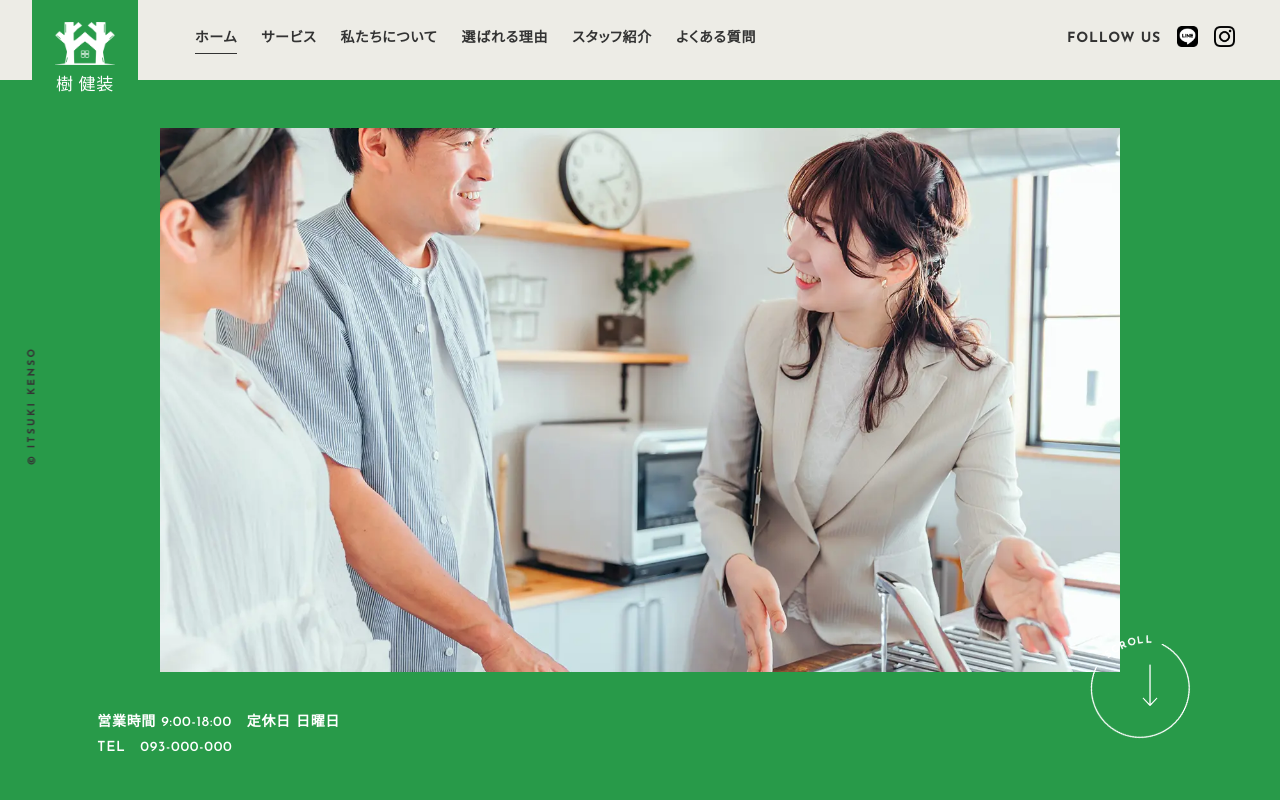
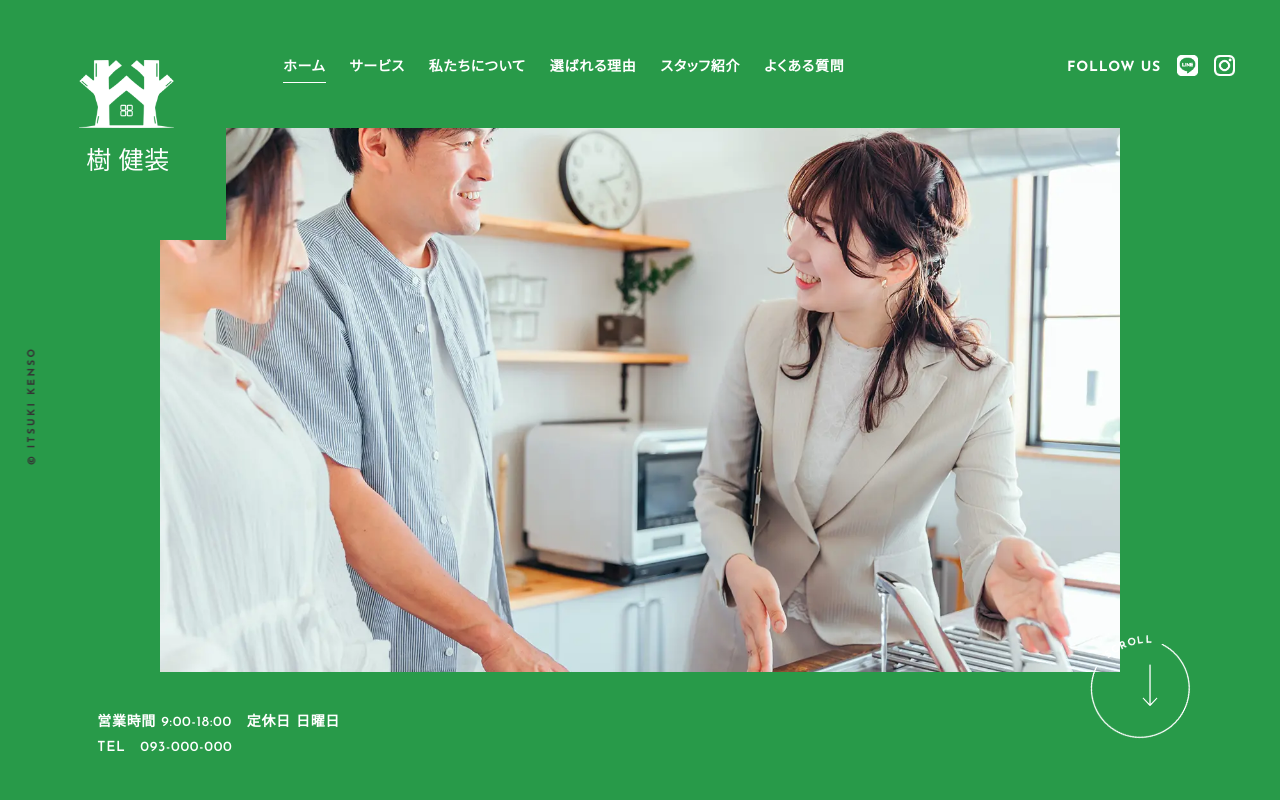
Before and after one commit to ringo-117/itsuki-kenso, a plain HTML site: page index.html in a window 1280 px wide. Shown: the top 800 px of the page. Drawn offline with nearby package versions, Linux system fonts and the light colour scheme; a web font is replaced by a local one.

Commit message:
update-03　調整

```diff
--- a/css/style.css
+++ b/css/style.css
@@ -638,10 +638,14 @@ body {
   /*==============================================================
     　　ヘッダー
   ==============================================================*/
-  /* ====================  ================== */
   .header .list-box {
     display: flex;
     padding: 0 45px;
   }
+  /* ==================== フッター ================== */
+
+  .footer .info-box {
+    grid-template-columns: 380px auto;
+  }
 
 }
--- a/index.html
+++ b/index.html
@@ -26,8 +26,8 @@
       rel="stylesheet"
       href="https://cdn.jsdelivr.net/npm/swiper@11/swiper-bundle.min.css"
     />
-    <link rel="stylesheet" href="css/style.css?v=1.5">
-    <link rel="stylesheet" href="css/index.css?v=1.7">
+    <link rel="stylesheet" href="css/style.css?v=1.6">
+    <link rel="stylesheet" href="css/index.css?v=1.8">
   </head>
 
   <body>
@@ -355,6 +355,6 @@
 
     <!-- slider -->
     <script src="js/slider.js"></script>
-    <script src="js/main.js?v=1.0"></script>
+    <script src="js/main.js?v=1.1"></script>
   </body>
 </html>
--- a/js/main.js
+++ b/js/main.js
@@ -79,39 +79,94 @@
 // ===================================================
 // ヘッダースクロール（スタイル変化）
 // ===================================================
-document.addEventListener('DOMContentLoaded', function () {
-  const header = document.querySelector('.tb-nav .header');
-  const trigger = document.querySelector('.trigger-header');
+// document.addEventListener('DOMContentLoaded', function () {
+  // const header = document.querySelector('.tb-nav .header');
+  // const trigger = document.querySelector('.trigger-header');
 
-  const headerObserver = new IntersectionObserver(
-    function (entries) {
-      if (entries[0].isIntersecting) {
-        header.classList.remove('scrolled');
-      } else {
-        header.classList.add('scrolled');
-      }
-    },
-    { threshold: 0 }
-  );
+//   const headerObserver = new IntersectionObserver(
+//     function (entries) {
+//       if (entries[0].isIntersecting) {
+//         header.classList.remove('scrolled');
+//       } else {
+//         header.classList.add('scrolled');
+//       }
+//     },
+//     { threshold: 0 }
+//   );
 
-  if (trigger) {
-    headerObserver.observe(trigger);
-  }
+//   if (trigger) {
+//     headerObserver.observe(trigger);
+//   }
 
 
-  // 初回強制チェック（レンダリング後に一度だけ）
-  setTimeout(() => {
-    const rect = trigger.getBoundingClientRect();
-    const isInView = rect.top < window.innerHeight && rect.bottom >= 0;
+//   // 初回強制チェック（レンダリング後に一度だけ）
+//   setTimeout(() => {
+//     const rect = trigger.getBoundingClientRect();
+//     const isInView = rect.top < window.innerHeight && rect.bottom >= 0;
 
-    if (isInView) {
+//     if (isInView) {
+//       header.classList.remove('scrolled');
+//     } else {
+//       header.classList.add('scrolled');
+//     }
+//   }, 100); // 100msほど待つことでレイアウト確定を待つ
+// });
+
+
+
+
+
+
+// const hero = document.querySelector('.sec-top');
+// const options = { rootMargin: '-50px 0px 0px 0px' }; // ヒーロー終わりに微調整
+
+// const observer = new IntersectionObserver(entries => {
+//   if (entries[0].isIntersecting) {
+//     header.classList.add('scrolled');
+//   } else {
+//     header.classList.remove('scrolled');
+//   }
+// }, options);
+
+// observer.observe(hero);
+
+
+
+
+
+
+// ==============================
+// ヘッダースクロール（スタイル変化）
+// ==============================
+document.addEventListener('DOMContentLoaded', () => {
+  const header = document.querySelector('.tb-nav .header');
+  const hero = document.querySelector('.sec-top');
+  if (!header || !hero) return;
+
+  const headerObserver = new IntersectionObserver(entries => {
+    const entry = entries[0];
+    if (entry.isIntersecting) {
       header.classList.remove('scrolled');
     } else {
       header.classList.add('scrolled');
     }
-  }, 100); // 100msほど待つことでレイアウト確定を待つ
+  }, {
+    rootMargin: '-50px 0px 0px 0px'
+  });
+
+  headerObserver.observe(hero);
+
+  // 📌 初期強制チェック
+  setTimeout(() => {
+    const rect = hero.getBoundingClientRect();
+    const isAbove = rect.bottom <= 50;
+    if (isAbove) {
+      header.classList.add('scrolled');
+    } else {
+      header.classList.remove('scrolled');
+    }
+  }, 100);
 });
-
 
 // ===================================================
 // LINE
```
